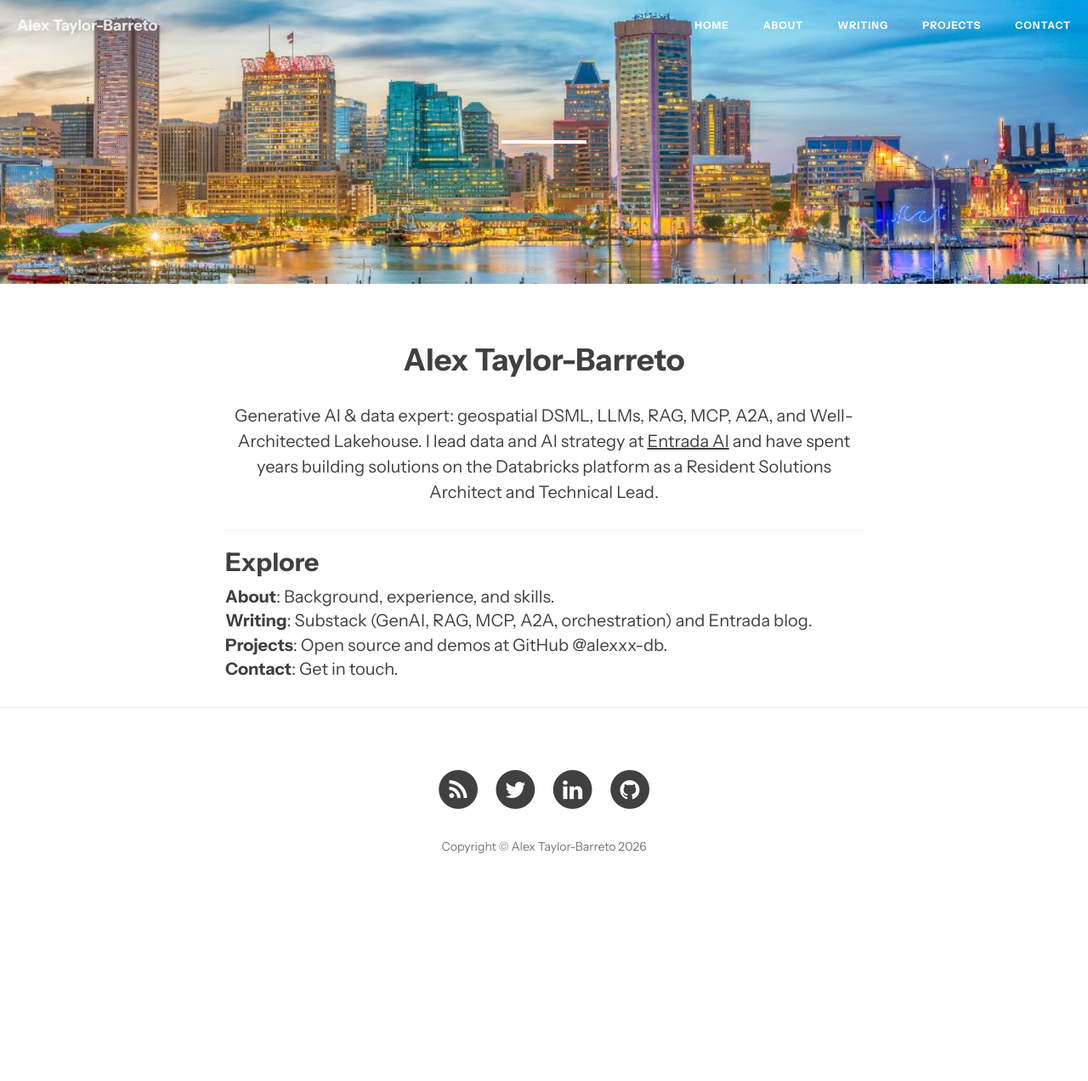
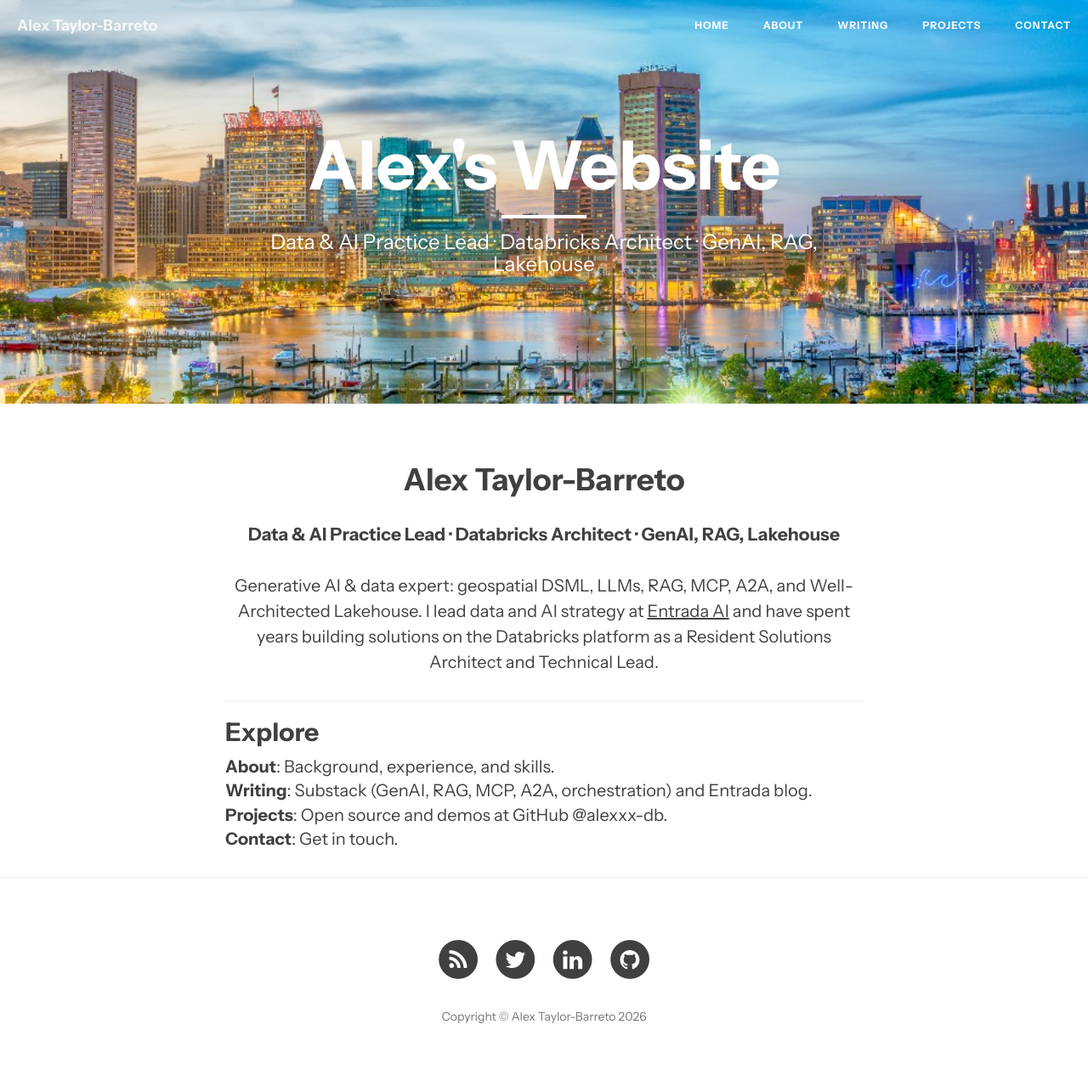
Before and after one commit to alexxx-db/alexxx-db.github.io, a Jekyll site: the page built from index.html, in a window 1280 px wide. Shown: the whole page at 85% size. Built offline with Jekyll 4.4.1, drawn with Linux system fonts in a browser that asks for light colours; nearby versions of some CDN libraries; the list of posts is cut into pages by our own code; before the commit the page ends 1072 px from its top, so only the background shows below that.

Commit message:
Updated banner text

```diff
--- a/index.html
+++ b/index.html
@@ -1,7 +1,7 @@
 ---
 layout: page
-title: ""
-description: ""
+title: "Alex's Website"
+description: "Data & AI Practice Lead · Databricks Architect · GenAI, RAG, Lakehouse"
 header-img: "img/banner-home.png"
 ---
 
```
